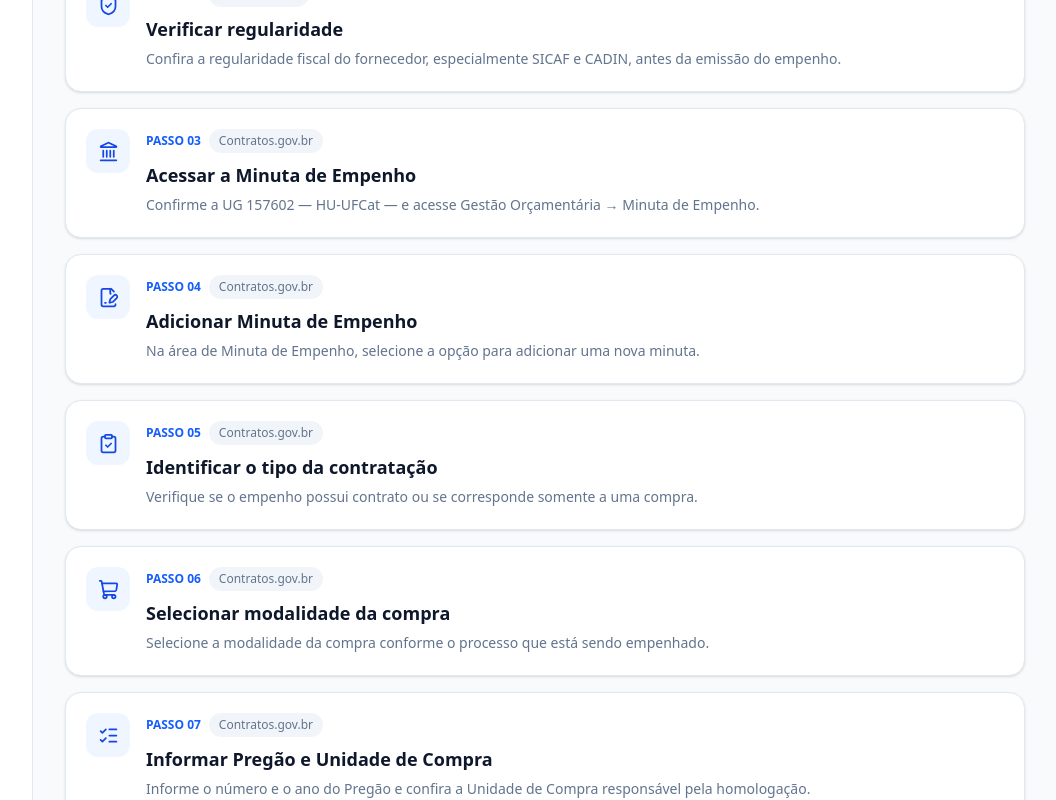
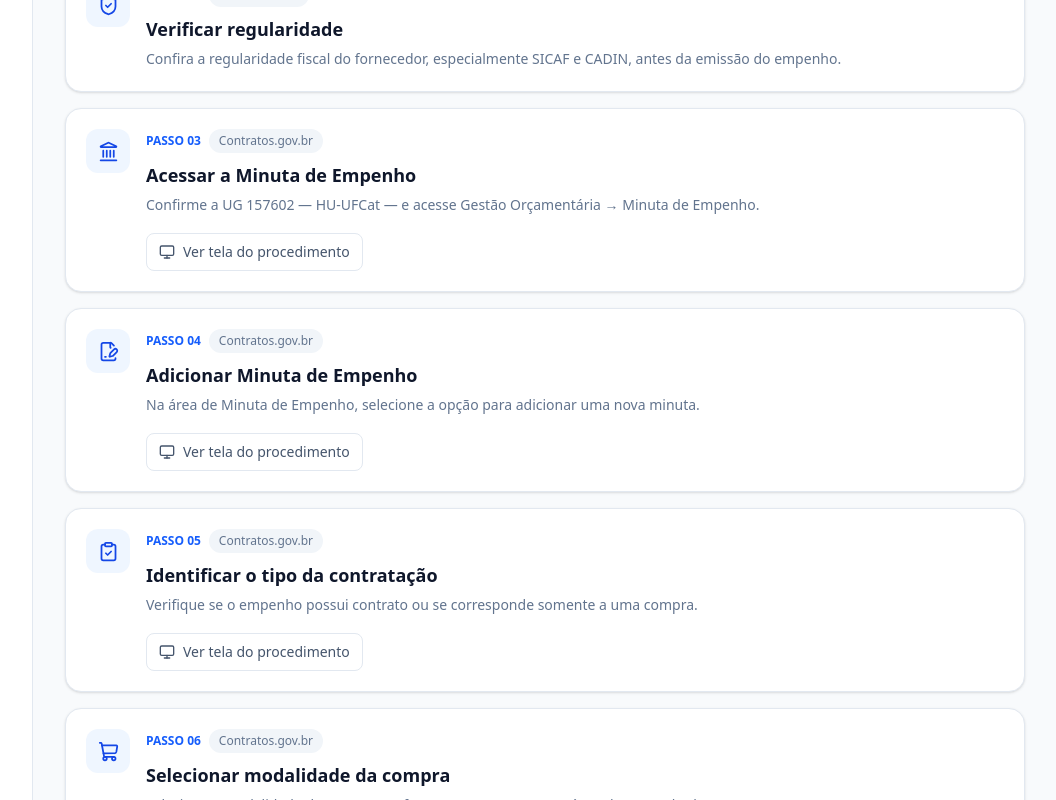
Before and after one commit to thiagoamorim-ship-it/sgofufcat, a React (Vite) app: page /checklist/empenho in a window 1280 px wide. Shown: the part 740-1540 px from the top of the page, without its empty margins (223-1279 px from the left). Built offline with nearby package versions, Linux system fonts and the light colour scheme.

Commit message:
feat: adiciona telas ao guia de empenho

```diff
--- a/src/pages/Empenho.tsx
+++ b/src/pages/Empenho.tsx
@@ -1,3 +1,4 @@
+import { useState } from 'react';
 import {
   AlertTriangle,
   ArrowLeft,
@@ -7,13 +8,26 @@ import {
   FileSignature,
   Landmark,
   ListChecks,
+  Maximize2,
+  Monitor,
   Scale,
   ShieldCheck,
   ShoppingCart,
+  X,
 } from 'lucide-react';
 import { Link } from 'react-router-dom';
 
-const steps = [
+type Step = {
+  number: string;
+  title: string;
+  system: string;
+  description: string;
+  icon: typeof Landmark;
+  image?: string;
+  imageTitle?: string;
+};
+
+const steps: Step[] = [
   {
     number: '01',
     title: 'Verificar autorização',
@@ -37,6 +51,8 @@ const steps = [
     description:
       'Confirme a UG 157602 — HU-UFCat — e acesse Gestão Orçamentária → Minuta de Empenho.',
     icon: Landmark,
+    image: '/guia/empenho/01-minuta-empenho.png',
+    imageTitle: 'Gestão Orçamentária — Minuta de Empenho',
   },
   {
     number: '04',
@@ -45,6 +61,8 @@ const steps = [
     description:
       'Na área de Minuta de Empenho, selecione a opção para adicionar uma nova minuta.',
     icon: FileSignature,
+    image: '/guia/empenho/02-adicionar-minuta.png',
+    imageTitle: 'Adicionar Minuta de Empenho',
   },
   {
     number: '05',
@@ -53,6 +71,8 @@ const steps = [
     description:
       'Verifique se o empenho possui contrato ou se corresponde somente a uma compra.',
     icon: ClipboardCheck,
+    image: '/guia/empenho/03-tipo-contratacao.png',
+    imageTitle: 'Tipo da contratação',
   },
   {
     number: '06',
@@ -61,6 +81,8 @@ const steps = [
     description:
       'Selecione a modalidade da compra conforme o processo que está sendo empenhado.',
     icon: ShoppingCart,
+    image: '/guia/empenho/04-modalidade.png',
+    imageTitle: 'Modalidade da compra',
   },
   {
     number: '07',
@@ -69,6 +91,8 @@ const steps = [
     description:
       'Informe o número e o ano do Pregão e confira a Unidade de Compra responsável pela homologação.',
     icon: ListChecks,
+    image: '/guia/empenho/05-pregao-unidade.png',
+    imageTitle: 'Pregão e Unidade de Compra',
   },
   {
     number: '08',
@@ -77,6 +101,8 @@ const steps = [
     description:
       'Quando a Unidade de Compra não for 157602, informe 157602 como Unidade Beneficiária. Se a Unidade de Compra já for 157602, deixe o campo em branco.',
     icon: Landmark,
+    image: '/guia/empenho/06-unidade-beneficiaria.png',
+    imageTitle: 'Unidade Beneficiária',
   },
   {
     number: '09',
@@ -85,6 +111,8 @@ const steps = [
     description:
       'Selecione o fornecedor correspondente ao processo e, em seguida, o item que será empenhado.',
     icon: ShoppingCart,
+    image: '/guia/empenho/07-fornecedor-item.png',
+    imageTitle: 'Fornecedor e item',
   },
   {
     number: '10',
@@ -93,6 +121,8 @@ const steps = [
     description:
       'Selecione a célula orçamentária correspondente ao despacho de CDO. Caso ela não esteja disponível, utilize a opção de inserir célula.',
     icon: Landmark,
+    image: '/guia/empenho/08-celula-orcamentaria.png',
+    imageTitle: 'Célula Orçamentária',
   },
   {
     number: '11',
@@ -101,6 +131,8 @@ const steps = [
     description:
       'Selecione o subelemento correspondente aos dois últimos dígitos da NDD e informe a quantidade do item.',
     icon: ListChecks,
+    image: '/guia/empenho/09-subelemento.png',
+    imageTitle: 'Subelemento e quantidade',
   },
   {
     number: '12',
@@ -109,6 +141,8 @@ const steps = [
     description:
       'Preencha a data de emissão, tipo de empenho, número do processo SEI e demais dados da emissão.',
     icon: FileSignature,
+    image: '/guia/empenho/10-dados-empenho.png',
+    imageTitle: 'Dados do Empenho',
   },
   {
     number: '13',
@@ -117,6 +151,8 @@ const steps = [
     description:
       'Confira o fundamento legal, a indicação de empenho substitutivo de contrato, local e descrição/observação conforme o processo.',
     icon: Scale,
+    image: '/guia/empenho/11-observacao.png',
+    imageTitle: 'Dados complementares e observação',
   },
   {
     number: '14',
@@ -125,6 +161,8 @@ const steps = [
     description:
       'Preencha a informação de Passivo Anterior somente quando houver passivo anterior relacionado ao empenho.',
     icon: AlertTriangle,
+    image: '/guia/empenho/12-passivo-anterior.png',
+    imageTitle: 'Passivo Anterior',
   },
   {
     number: '15',
@@ -133,6 +171,8 @@ const steps = [
     description:
       'Confira os dados, selecione Emitir Empenho SIAFI e finalize a emissão.',
     icon: CheckCircle2,
+    image: '/guia/empenho/13-finalizar.png',
+    imageTitle: 'Finalização e emissão do empenho',
   },
   {
     number: '16',
@@ -144,8 +184,16 @@ const steps = [
   },
 ];
 
+type Preview = {
+  src: string;
+  title: string;
+} | null;
+
 export default function Empenho() {
+  const [preview, setPreview] = useState<Preview>(null);
+
   return (
+    <>
       <div className="space-y-6">
         <section>
           <Link
@@ -254,6 +302,22 @@ export default function Empenho() {
                       <p className="mt-1 text-sm leading-6 text-slate-500">
                         {step.description}
                       </p>
+
+                      {step.image && (
+                        <button
+                          type="button"
+                          onClick={() =>
+                            setPreview({
+                              src: step.image!,
+                              title: step.imageTitle || step.title,
+                            })
+                          }
+                          className="mt-4 flex items-center gap-2 rounded-lg border border-slate-200 px-3 py-2 text-sm font-medium text-slate-600 transition hover:border-blue-200 hover:bg-blue-50 hover:text-blue-700"
+                        >
+                          <Monitor size={16} />
+                          Ver tela do procedimento
+                        </button>
+                      )}
                     </div>
                   </div>
                 </div>
@@ -269,7 +333,7 @@ export default function Empenho() {
               className="mt-0.5 shrink-0 text-blue-700"
             />
 
-          <div>
+            <div className="w-full">
               <h2 className="font-semibold text-slate-900">
                 Dados indicados no POP
               </h2>
@@ -304,6 +368,63 @@ export default function Empenho() {
           antes da emissão.
         </p>
       </div>
+
+      {preview && (
+        <div
+          className="fixed inset-0 z-50 flex items-center justify-center bg-slate-950/70 p-4 backdrop-blur-sm"
+          onClick={() => setPreview(null)}
+        >
+          <div
+            className="flex max-h-[92vh] w-full max-w-6xl flex-col overflow-hidden rounded-2xl bg-white shadow-2xl"
+            onClick={(event) => event.stopPropagation()}
+          >
+            <div className="flex items-center justify-between border-b border-slate-200 px-5 py-4">
+              <div>
+                <p className="text-xs font-semibold uppercase tracking-wide text-blue-600">
+                  Tela do procedimento
+                </p>
+
+                <h2 className="mt-1 font-semibold text-slate-900">
+                  {preview.title}
+                </h2>
+              </div>
+
+              <button
+                type="button"
+                onClick={() => setPreview(null)}
+                className="flex h-10 w-10 items-center justify-center rounded-xl text-slate-500 transition hover:bg-slate-100"
+                aria-label="Fechar"
+              >
+                <X size={21} />
+              </button>
+            </div>
+
+            <div className="overflow-auto bg-slate-100 p-4 md:p-6">
+              <img
+                src={preview.src}
+                alt={preview.title}
+                className="mx-auto max-h-[70vh] max-w-full rounded-xl border border-slate-200 bg-white object-contain shadow-sm"
+              />
+            </div>
+
+            <div className="flex items-center justify-between border-t border-slate-200 px-5 py-3">
+              <div className="flex items-center gap-2 text-xs text-slate-400">
+                <Maximize2 size={14} />
+                Imagem extraída do POP do setor
+              </div>
+
+              <button
+                type="button"
+                onClick={() => setPreview(null)}
+                className="rounded-lg border border-slate-200 px-4 py-2 text-sm font-medium text-slate-600 transition hover:bg-slate-50"
+              >
+                Fechar
+              </button>
+            </div>
+          </div>
+        </div>
+      )}
+    </>
   );
 }
 
```
Lines whose indentation alone changed are shown as unchanged.
